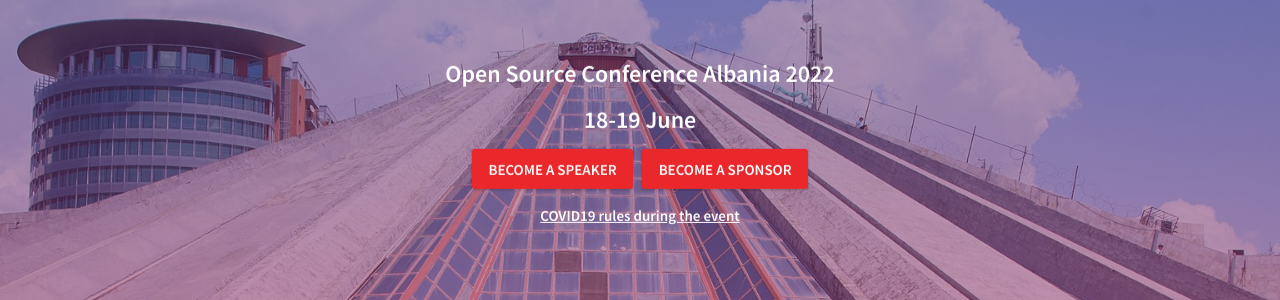
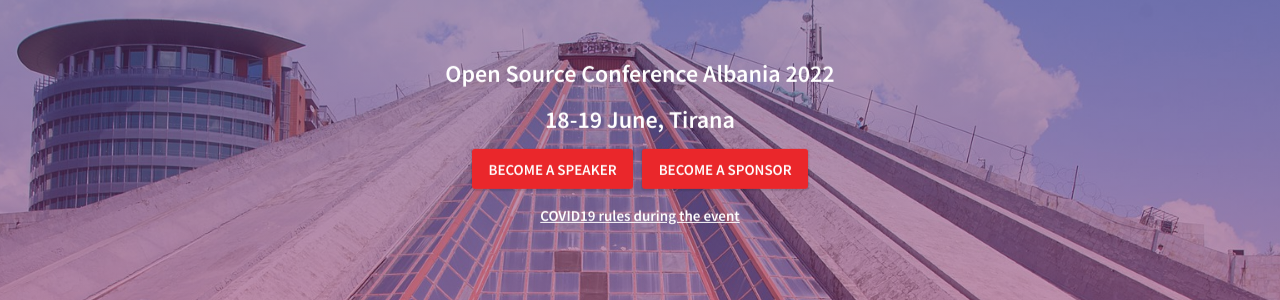
Before and after one commit to OpenLabsHackerspace/OSCAL2022-website, a Jekyll site: the page built from index.html, in a window 1280 px wide and 900 px high. Shown: the part 308-608 px from the top of the window. Built offline with Jekyll 4.4.1, drawn with Linux system fonts in a browser that asks for light colours; comment, search, counter and statistics services are not loaded.

Commit message:
add Tirana as even site in homepage

```diff
--- a/_config.yml
+++ b/_config.yml
@@ -58,6 +58,7 @@ rightNavigationButtons:
 heroImage: "oscal-team.jpg"
 heroTitle: "Open Source Conference Albania 2022"
 eventDate: "18-19 June"
+eventCity: "Tirana"
 typeoutTextValues: '"", "", "'
 typeoutFallback: ""
 heroButtons:
--- a/_includes/hero.html
+++ b/_includes/hero.html
@@ -6,7 +6,7 @@
           <div class="animated hiding" data-animation="fadeInDown" data-delay="500">
               {% assign heroText = site.heroTitle | split:"<typeout>" %}
               <h1>{{ heroText[0] }}<span id="typeout-text" class="hidden-xs"></span><span class="typeout-fallback">{{ site.typeoutFallback }}</span>{{ heroText[1] }}</h1>
-              <h2 class="date-title">{{ site.eventDate }}</h2>
+              <h2 class="date-title">{{ site.eventDate }}, {{ site.eventCity }}</h2>
               <p>
                   {% for button in site.heroButtons %}
                   <a href="{% if button.permalink != null %} {{ button.permalink | prepend: site.baseurl }} {% else %} {{ button.link }} {% endif %}" class="btn btn-primary waves-effect waves-button waves-light waves-float" {% if button.link != null %}target="_blank"{% endif %}>{{ button.text }}</a>
```
